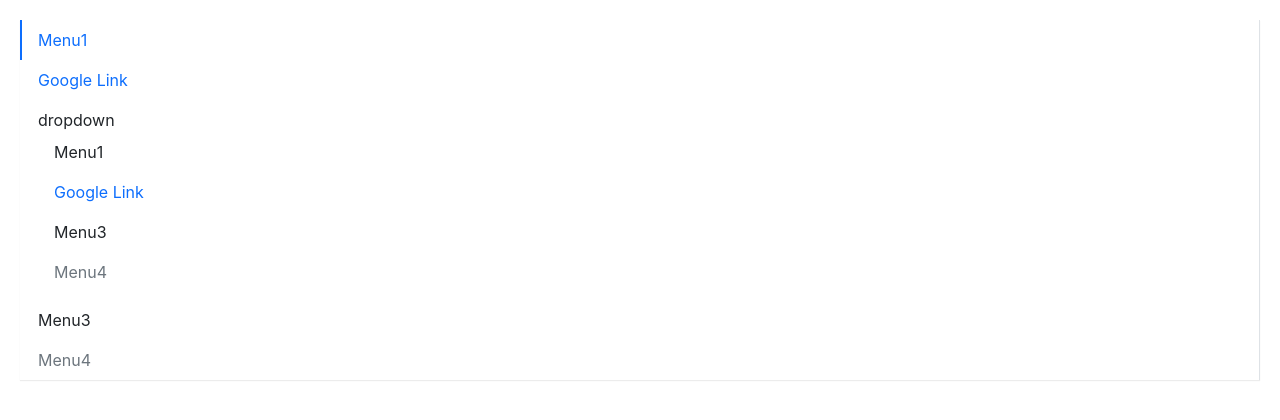
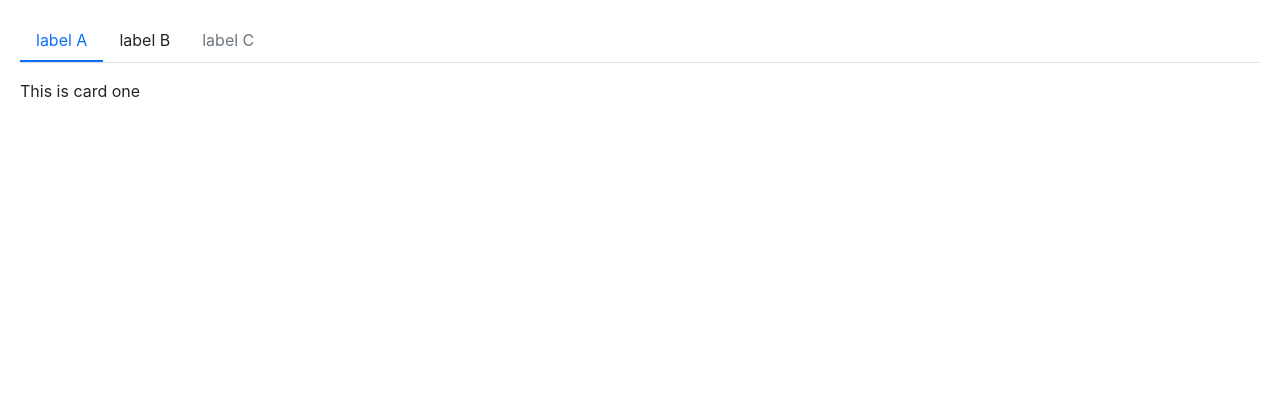
Before and after one commit to gma201011/gntd, a React (Create React App) app: page / in a window 1280 px wide. Shown: the top 420 px of the page. Built offline with nearby package versions, Linux system fonts and the light colour scheme.

Commit message:
feat: tab component

```diff
--- a/src/app.tsx
+++ b/src/app.tsx
@@ -1,15 +1,17 @@
 import React from "react";
-import Menu, { MenuProps } from "./components/Menu/menu";
-import MenuItem, { MenuItemProps } from "./components/Menu/menuItem";
-import SubMenu, { SubMenuProps } from "./components/Menu/subMenu";
+import Tabs from "./components/Tab/Tabs";
+import TabItem from "./components/Tab/TabItem";
 
 const App = (props: any) => {
   return (
     <>
       <div style={{ margin: "20px" }}>
-        <Menu onSelect={(index) => console.log("index", index)} mode="vertical" defaultOpenSubMenus={['2']}>
-        {/* <Menu onSelect={(index) => console.log("index", index)} mode="vertical"> */}
-        {/* <Menu onSelect={(index) => console.log("index", index)}> */}
+        <Tabs type="box" defaultIndex={0} onSelect={(index) => console.log(index)}>
+          <TabItem label="label A">This is card one</TabItem>
+          <TabItem label="label B">This is card two</TabItem>
+          <TabItem label="label C" disabled>The content is disabled</TabItem>
+        </Tabs>
+        {/* <Menu onSelect={(index) => console.log("index", index)} mode="vertical" defaultOpenSubMenus={['2']}>
           <MenuItem>Menu1</MenuItem>
           <MenuItem>
             <a target="_blank" href="https://www.google.com">
@@ -28,7 +30,7 @@ const App = (props: any) => {
           </SubMenu>
           <MenuItem>Menu3</MenuItem>
           <MenuItem disabled>Menu4</MenuItem>
-        </Menu>
+        </Menu> */}
       </div>
     </>
   );
--- a/src/components/Menu/_style.scss
+++ b/src/components/Menu/_style.scss
@@ -17,10 +17,10 @@
       cursor: default;
     }
     &.is-active,
-    &:hover{
+    &:hover {
       color: $menu-item-active-color;
       border-bottom: $menu-item-active-border-width solid
-        $menu-item-active-color;
+        $nav-tabs-link-hover-color;
     }
     & > a:hover {
       text-decoration: none;
--- /dev/null
+++ b/src/components/Tab/TabItem.tsx
@@ -0,0 +1,38 @@
+import React, { useContext, useState, useEffect } from "react";
+import classNames from "classnames";
+import { TabsContext } from "./Tabs";
+
+export interface TabItemProps {
+  index?: number;
+  disabled?: boolean;
+  className?: string;
+  style?: React.CSSProperties;
+  children?: React.ReactNode;
+  label: string;
+}
+
+const TabItem: React.FC<TabItemProps> = (props) => {
+  const { className, style, disabled, index, label } = props;
+  const context = useContext(TabsContext);
+
+  const classes = classNames("tab-item", className, {
+    "is-disabled": disabled,
+    "is-active": context.index === index,
+  });
+
+  const handleClick = () => {
+    if (context.onSelect && !disabled && typeof index === "number") {
+      context.onSelect(index);
+    }
+  };
+
+  return (
+    <li onClick={handleClick} className={classes} style={style}>
+      {label}
+    </li>
+  );
+};
+
+TabItem.displayName = "TabItem";
+
+export default TabItem;
--- /dev/null
+++ b/src/components/Tab/Tabs.tsx
@@ -0,0 +1,83 @@
+import React, { createContext, useState } from "react";
+import classNames from "classnames";
+
+type selctedCallback = (selctedIndex: number) => void;
+
+interface ITabsContext {
+  index: number;
+  onSelect?: selctedCallback;
+  children?: React.ReactNode;
+  type?: string
+}
+
+interface TabsProps {
+  className?: string;
+  children: React.ReactNode;
+  defaultIndex: number;
+  onSelect?: selctedCallback;
+  disabled?: boolean;
+  type?: string;
+}
+
+export const TabsContext = createContext<ITabsContext>({ index: 0, type: "line" });
+
+const Tabs: React.FC<TabsProps> = (props) => {
+  const { className, children, defaultIndex, onSelect, type } = props;
+  const [currentActive, setCurrentActive] = useState(defaultIndex);
+
+  const classes = classNames("tabs", className);
+
+  const renderChildren = () => {
+    return React.Children.map(children, (child, index) => {
+      const childElement =
+        child as React.FunctionComponentElement<ITabsContext>;
+      const { displayName } = childElement.type;
+      if (displayName === "TabItem") {
+        return React.cloneElement(childElement, { index });
+      } else {
+        console.error(
+          "Warning: Tabs has a child which is not a TabItem component."
+        );
+      }
+    });
+  };
+
+  const renderLabel = () => {
+    const labelArray = React.Children.map(children, (child) => {
+      const childElement =
+        child as React.FunctionComponentElement<ITabsContext>;
+      const { displayName } = childElement.type;
+      if (displayName === "TabItem") {
+        return <div>{childElement.props.children}</div>;
+      }
+    });
+    return labelArray ? labelArray[currentActive] : [];
+  };
+
+  const handleTabClick = (index: number) => {
+    setCurrentActive(index);
+    if (onSelect) {
+      onSelect(index);
+    }
+  };
+
+  const passedContext: ITabsContext = {
+    index: currentActive || 0,
+    onSelect: handleTabClick,
+    type: type
+  };
+
+  return (
+    <TabsContext.Provider value={passedContext}>
+      <ul className={classes}>{renderChildren()}</ul>
+      <div>{renderLabel()}</div>
+    </TabsContext.Provider>
+  );
+};
+
+Tabs.defaultProps = {
+  defaultIndex: 0,
+  type: "line",
+};
+
+export default Tabs;
--- /dev/null
+++ b/src/components/Tab/_style.scss
@@ -0,0 +1,27 @@
+.tabs {
+  display: flex;
+  flex-wrap: wrap;
+  text-decoration: none;
+  padding-left: 0;
+  list-style: none;
+  border-bottom: $nav-tabs-border-width solid $nav-tabs-border-color;
+
+  .tab-item {
+    display: block;
+    padding: $nav-link-padding-y $nav-link-padding-x;
+    cursor: pointer;
+
+    &.is-disabled {
+      color: $menu-item-disabled-color;
+      pointer-events: none;
+      cursor: default;
+    }
+
+    &.is-active,
+    &:hover {
+      border-bottom: $menu-item-active-border-width solid
+        $nav-tabs-link-hover-color;
+      color: $nav-tabs-link-hover-color;
+    }
+  }
+}
--- a/src/styles/_variables.scss
+++ b/src/styles/_variables.scss
@@ -272,9 +272,11 @@ $nav-link-disabled-color: $gray-600 !default;
 $nav-tabs-border-color: $gray-300 !default;
 $nav-tabs-border-width: $border-width !default;
 $nav-tabs-border-radius: $border-radius !default;
-$nav-tabs-link-hover-border-color: $gray-200 $gray-200 $nav-tabs-border-color !default;
+// $nav-tabs-link-hover-border-color: $gray-200 $gray-200 $nav-tabs-border-color !default;
+// $nav-tabs-link-hover-border-color: $nav-tabs-border-color !default;
 $nav-tabs-link-hover-color: $primary !default;
 $nav-tabs-link-active-color: $primary !default;
 $nav-tabs-link-active-bg: $body-bg !default;
-$nav-tabs-link-active-border-color: $gray-300 $gray-300 $nav-tabs-link-active-bg !default;
+// $nav-tabs-link-active-border-color: $gray-300 $gray-300 $nav-tabs-link-active-bg !default;
+$nav-tabs-link-active-border-color: $nav-tabs-link-active-bg !default;
 $nav-tabs-content-margin: 1rem !default;
--- a/src/styles/index.scss
+++ b/src/styles/index.scss
@@ -5,3 +5,4 @@
 @import "../components/Button/style";
 @import "../components/Alert/style";
 @import "../components/Menu/style";
+@import "../components/Tab/style";
```
